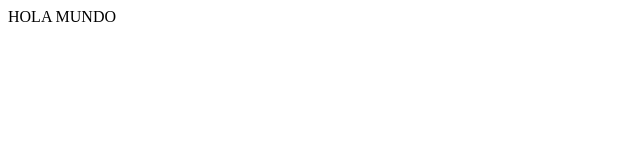
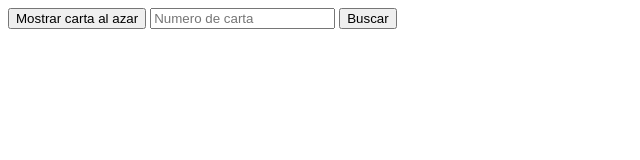
Before and after one commit to HugoLevick/magicCardsApi, a website: page public/index.html in a window 1280 px wide. Shown: the whole page, without its empty margins (0-640 px from the left). Drawn offline with Linux system fonts and the light colour scheme.

Commit message:
'searchadded'

```diff
--- a/package.json
+++ b/package.json
@@ -1,7 +1,8 @@
 {
   "dependencies": {
     "express": "^4.18.2",
-    "node-fetch": "^3.3.0"
+    "node-fetch": "^3.3.0",
+    "nodemon": "^2.0.20"
   },
   "scripts": {
     "dev": "nodemon server.js"
--- a/public/index.html
+++ b/public/index.html
@@ -1 +1,13 @@
-HOLA MUNDO
+<!-- Mostrar una carta al azar  -->
+
+
+<INPUT TYPE="button" VALUE="Mostrar carta al azar" onClick="alert('Esta es tu carta')">
+
+<!-- Buscar carta por numero  -->
+<INPUT TYPE="text" NAME="buscador" placeholder="Numero de carta">
+<!-- boton de enviar -->
+<INPUT TYPE="submit" VALUE="Buscar" onClick="buscarUna()">
+
+<!-- En caso de que no exista, anunciar que no existe -->
+
+<!-- Borrar una carta  -->
```
Also changed, not shown: 1 other file.
